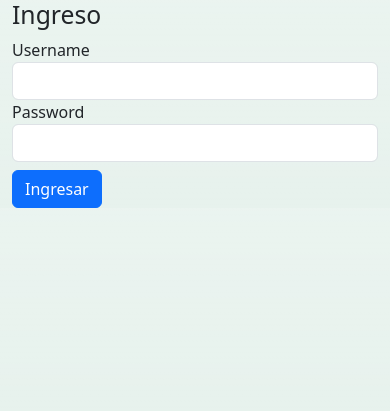
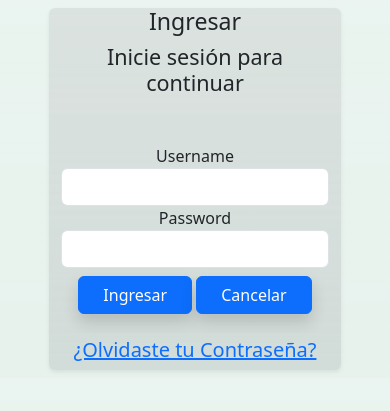
Before and after one commit to luisrojasgh/App-Cetta-26, a Django app: page /comercial/login/ in a window 390 px wide. Shown: the top 411 px of the page. Run offline with Django 5.2, Linux system fonts and the light colour scheme; some libraries are stand-ins or nearby versions.

Commit message:
Update login.html
Pendiente: recuperar contraseña en login.

```diff
--- a/base/templates/comercial/login.html
+++ b/base/templates/comercial/login.html
@@ -11,34 +11,38 @@
 </head>
 <body class="bg-success bg-opacity-10 bg-gradient">
 
-  {% block contenido %}
+{% block contenido %}
 
-<div class="container">
-    <div class="row">
-        <div class="col">
+<div class="container w-75 bg-dark bg-opacity-10 bg-gradient rounded shadow-sm mt-2 mb-2">
+    <div class="row bg-transparent align-items-lg-stretch">
+        <div class="col bg-transparent">
 
-            <h2>Ingreso</h2>
-
+          <h3 class="text-center">Ingresar</h3>
+          <h4 class="text-center mb-5">Inicie sesión para continuar</h4>
             <!-- Formulario -->
-            <form method="post">
+            <form method="post" class="bg-transparent align-items-center text-center">
               {% csrf_token %}
-              <div class="form-group">
+              <div class="form-group" class="mb-4 mt-4 text-start">
                 <label for="username">Username</label>
                 <input type="text" name="username" class="form-control">
               </div>
 
-              <div class="form-group">
+              <div class="form-group" class="mb-4 mt-4 text-start">
                 <label for="password">Password</label>
                 <input type="password" name="password" class="form-control">
               </div>
 
-              <button type="submit" class="btn btn-primary mt-2">Ingresar</button>
-
+              <button type="submit" class="btn btn-primary mt-2 mb-4 px-4 shadow">Ingresar</button>
+              <a href="{% url 'index' %}"><button type="button" class="btn btn-primary mt-2 mb-4 px-4 shadow">Cancelar</button></a>
+              <a href="#"><h5>¿Olvidaste tu Contraseña?</h5></a>
             </form>
-
+        </div>
+        <div class="col bg d-none d-lg-block col-md-7 col-lg-7 col-xl-6">
+          <div class="text-end">
+            <img src="{% static 'img/jeans-1.jpg' %}" alt="Jeans para moda de verano" class="w-100 h-50 shadow rounded">
           </div>
+        </div>
     </div>
-
 </div>
 
 {% endblock contenido%}
```
